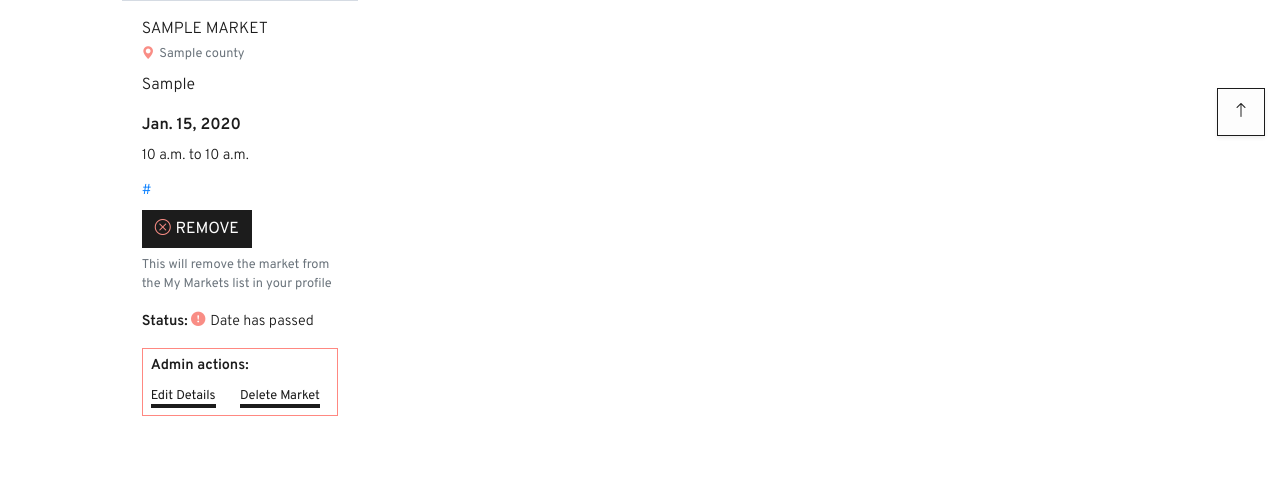
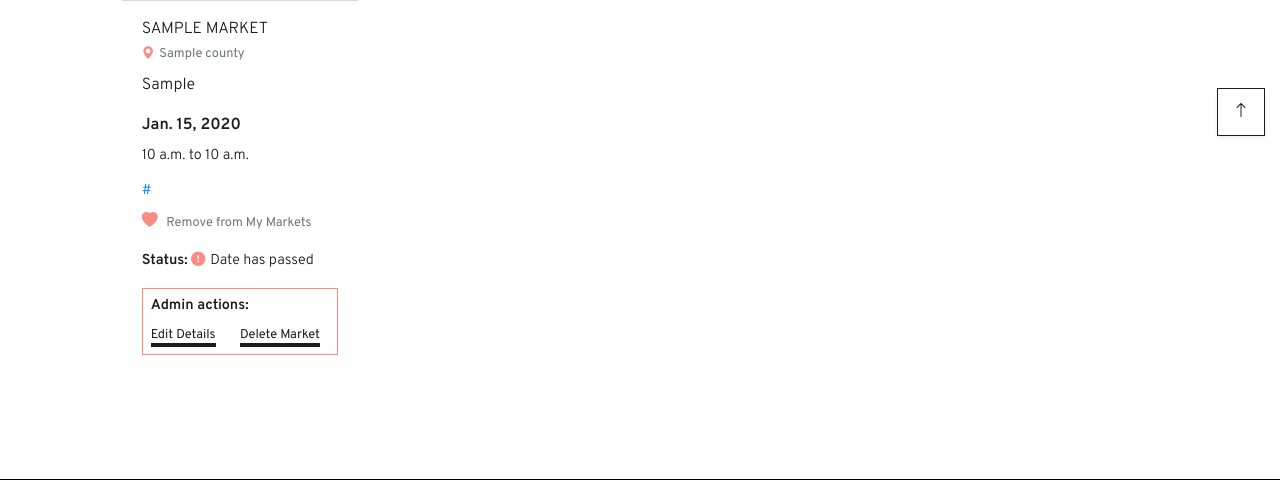
Before and after one commit to Fiona-T/knot-art, a Django app: page /markets/ in a window 1280 px wide. Shown: the part 648-1128 px from the top of the page. Run offline with Django 3.2, Linux system fonts and the light colour scheme; a user stored in the database is signed in; tables that the repository leaves empty hold one stand-in row (values such as "Sample post"); grey boxes marked "Sample" are stand-in pictures; some libraries are stand-ins or nearby versions.

Commit message:
style: amend style of save/remove buttons on markets.html, markets app and my_markets.html, profiles app

```diff
--- a/markets/templates/markets/markets.html
+++ b/markets/templates/markets/markets.html
@@ -62,22 +62,20 @@
                             <form action="{% url 'add_saved_market' market.id %}" method="POST">
                                 {% csrf_token %}
                                 <button type="submit" value="{{ market.id }}" name="market_id"
-                                    class="btn btn-brand-dark my-2">
+                                    class="bg-transparent border-0 p-0 my-2">
                                     {% if market in saved_markets_list.market.all %}
-                                    <i class="bi bi-x-circle icon" aria-hidden="true"></i>REMOVE
+                                    <i class="bi bi-heart-fill icon" aria-hidden="true"></i>
+                                    <span class="small text-muted">Remove from My Markets</span>
                                     {% else %}
-                                    <i class="bi bi-heart-fill icon" aria-hidden="true"></i>SAVE
+                                    <i class="bi bi-heart icon" aria-hidden="true"></i>
+                                    <span class="small text-muted">Save to your My Markets list</span>
                                     {% endif %}
                                 </button>
-                                <p class="small text-muted">
-                                    This will {% if market in saved_markets_list.market.all %}remove{% else %}add
-                                    {% endif %} the market from the My Markets list in your profile
-                                </p>
                             </form>
                             {% else %}
-                            <p class="small text-muted mt-2"><i class="bi bi-heart-fill icon"
+                            <p class="small text-muted mt-2"><i class="bi bi-heart icon"
                                     aria-hidden="true"></i><a href="{% url 'account_login' %}">Sign In</a> or <a
-                                    href="{% url 'account_signup' %}">Sign Up</a> to save this market to your profile.
+                                    href="{% url 'account_signup' %}">Sign Up</a> to save this market to your My Markets list.
                             </p>
                             {% endif %}
                             {% if request.user.is_superuser %}
--- a/profiles/templates/profiles/my_markets.html
+++ b/profiles/templates/profiles/my_markets.html
@@ -58,10 +58,10 @@
                             <form action="{% url 'add_saved_market' market.id %}" method="POST">
                                 {% csrf_token %}
                                 <button type="submit" value="{{ market.id }}" name="market_id"
-                                    class="btn btn-brand-dark my-2">
-                                    <i class="bi bi-x-circle icon" aria-hidden="true"></i>REMOVE
+                                    class="bg-transparent border-0 p-0 my-2">
+                                    <i class="bi bi-heart-fill icon" aria-hidden="true"></i>
+                                    <span class="small text-muted">Remove from My Markets</span>
                                 </button>
-                                <p class="small text-muted">This will remove the market from My Markets</p>
                             </form>
                             <p class="font-90 mt-2"><span class="fw-600">Status:</span>
                                 <span>{% if market.date_passed %}
```
